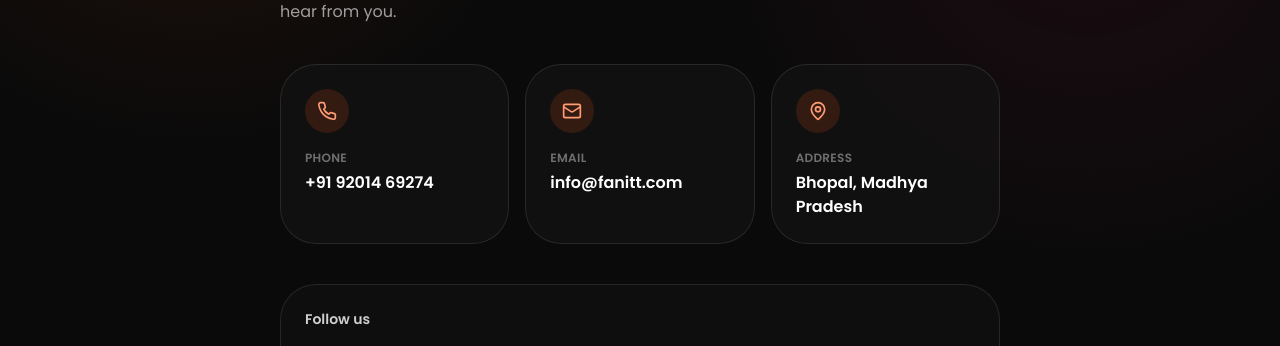
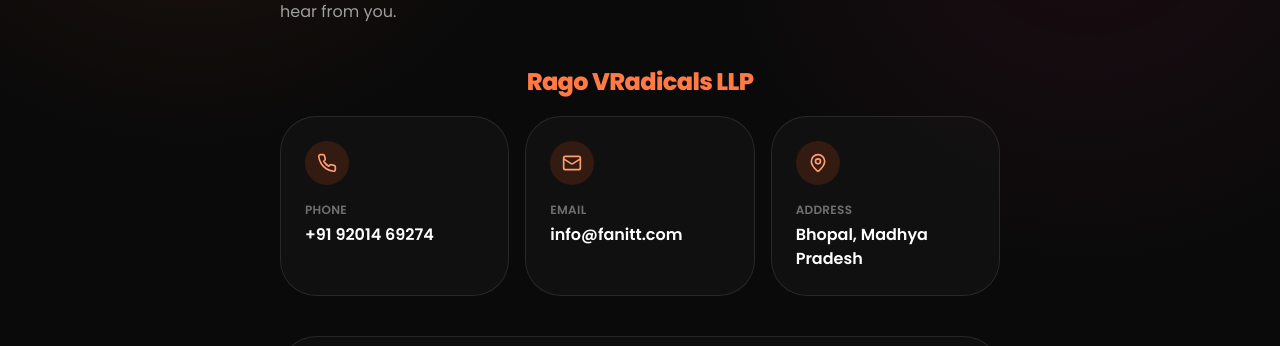
Before and after one commit to themandihub6605-star/fanitt_website, a React (Vite) app: page /contact in a window 1280 px wide. Shown: the part 228-574 px from the top of the page. Built offline with nearby package versions, Linux system fonts and the light colour scheme; no server answers.

Commit message:
your update description

```diff
--- a/src/pages/ContactUs.tsx
+++ b/src/pages/ContactUs.tsx
@@ -30,7 +30,8 @@ export default function ContactUs() {
           </p>
         </motion.div>
 
-        <div className="mt-10 grid grid-cols-1 gap-4 sm:grid-cols-3">
+        <h2 className="mt-10 text-center text-2xl font-black text-orange-400">Rago VRadicals LLP</h2>
+        <div className="mt-4 grid grid-cols-1 gap-4 sm:grid-cols-3">
           {CONTACT_DETAILS.map((item, i) => (
             <motion.div
               key={item.label}
```
